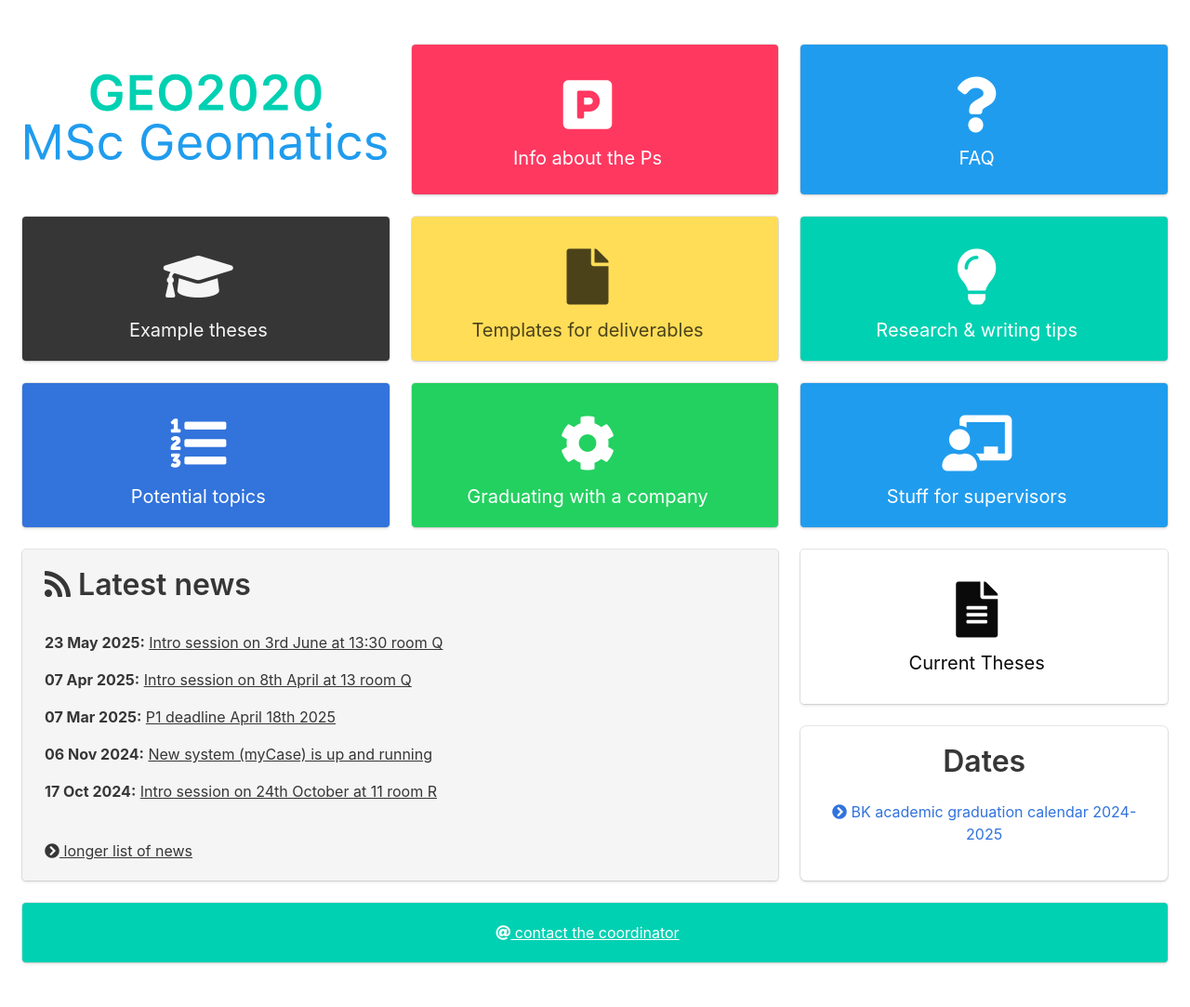
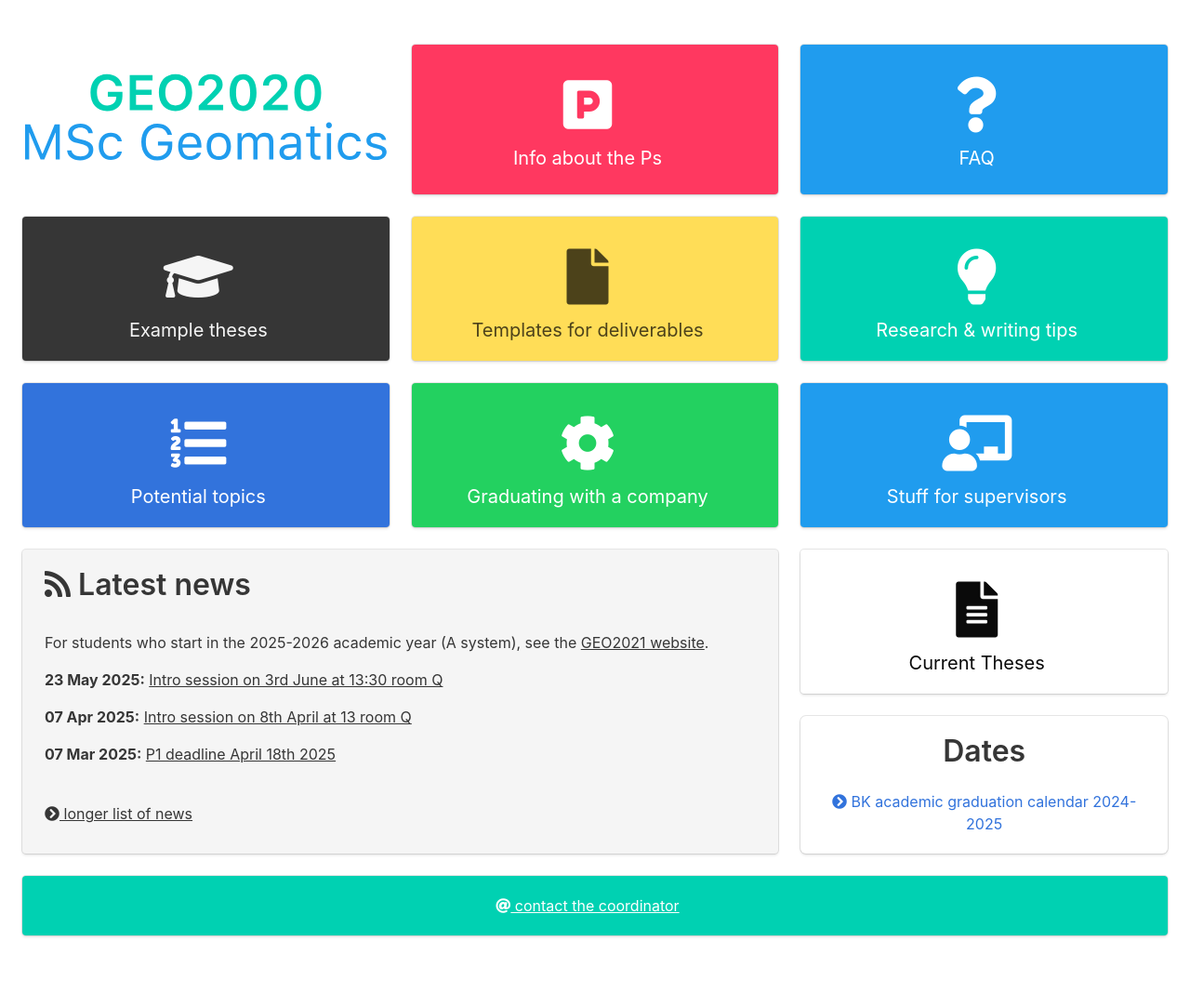
Before and after one commit to tudelft3d/geo2020, a Jekyll site: the page built from index.html, in a window 1280 px wide. Shown: the whole page at 93% size. Built offline with Jekyll 4.4.1, drawn with Linux system fonts in a browser that asks for light colours; nearby versions of some CDN libraries; after the commit the page ends 1054 px from its top, so only the background shows below that.

Commit message:
link to geo2021

```diff
--- a/index.html
+++ b/index.html
@@ -117,7 +117,8 @@
       <article class="tile is-child notification is-light box">
         <div class="content">
           <p class="title"><i class="fas fa-rss"></i> Latest news</p>
-          {% for post in site.posts limit:5 %}
+          <p><i class="fa-solid fa-triangle-exclamation"></i> For students who start in the 2025-2026 academic year (A system), see the <a href="https://geomatics.bk.tudelft.nl/geo2021/">GEO2021 website</a>.</p>
+          {% for post in site.posts limit:3 %}
             <p><b>{{ post.date | date_to_string }}:</b> <a class="post-link" href="{{ post.url | prepend: site.baseurl }}">{{ post.title }}</a></p>
           {% endfor %}
           <br>
```
